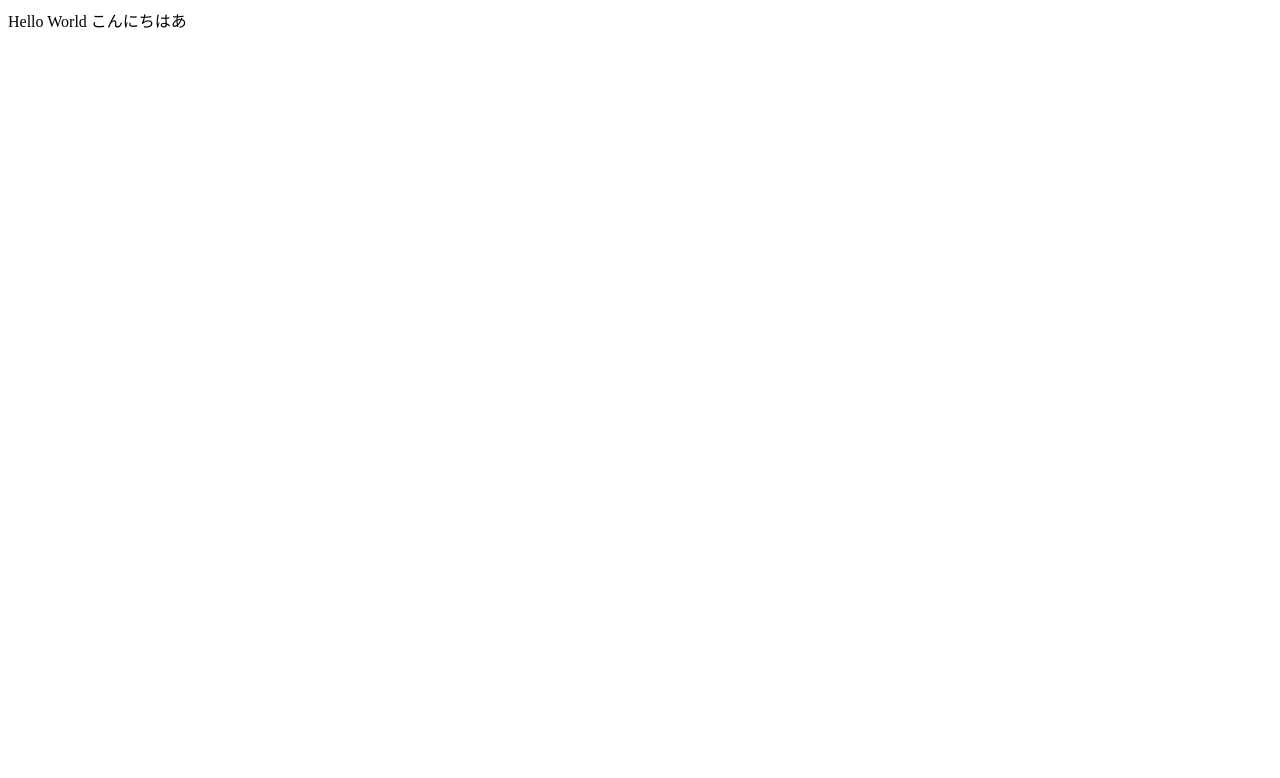
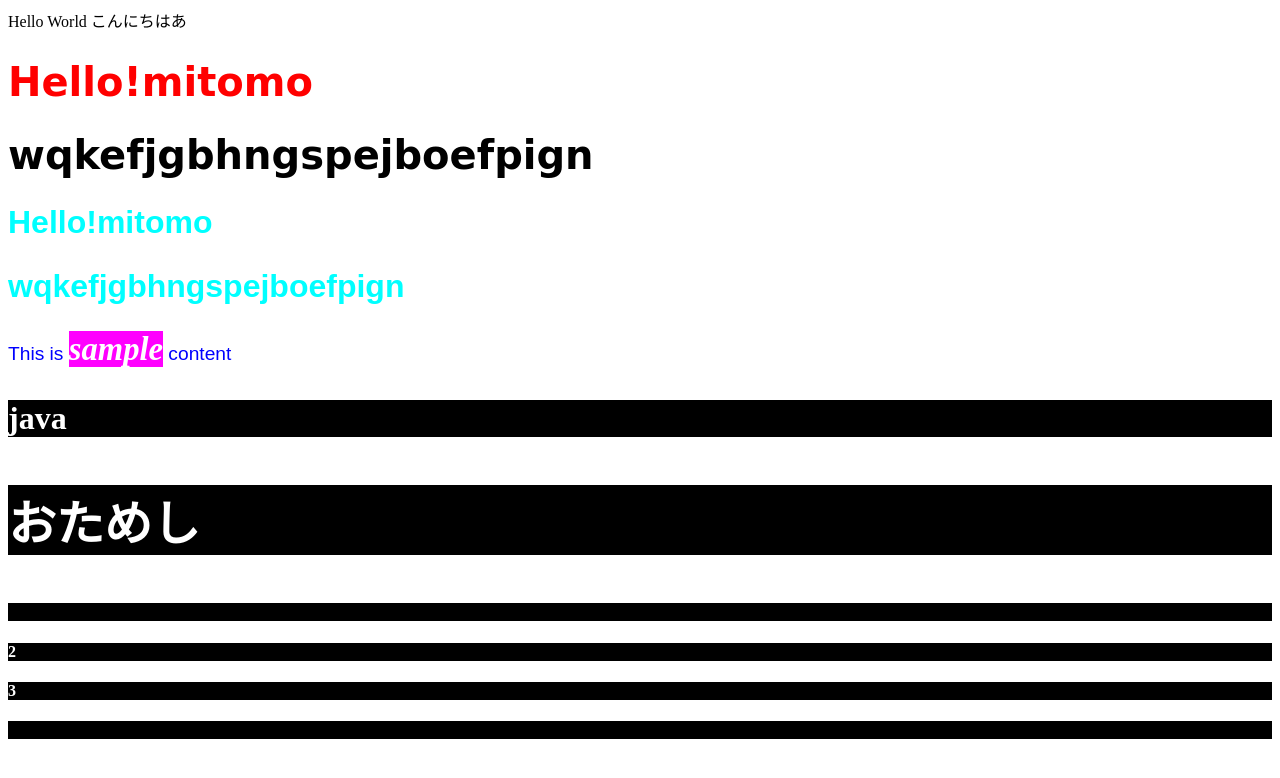
Before and after one commit to F22BA089/negitama, a plain HTML site: page index.html in a window 1280 px wide. Drawn offline with Linux system fonts and the light colour scheme.

Commit message:
Update index.html

```diff
--- a/index.html
+++ b/index.html
@@ -1,2 +1,73 @@
 Hello World
 こんにちはあ
+
+<!DOCTYPE html>
+<html lang="ja">
+<head>
+    <meta charset="UTF-8">
+    <meta http-equiv="X-UA-Compatible" content="IE=edge">
+    <meta name="viewport" content="width=device-width, initial-scale=1.0">
+    <title>テキストにスタイル設定</title>
+    <style>
+        /*これはcssのコメントです*/
+        /*
+        複数行
+        書けちゃいます
+        */
+        h1 {
+            font-size : 2.5em;
+            font-family : cursive;
+            color : #ff0000;
+        }
+        h2{
+            font-size : 2.0em;
+            font-family:fantasy;
+            color : rgb(0, 255, 255);
+        }
+        p{
+            font-size : 1.2em;
+            font-family : sans-serif;
+            color : blue;
+        }
+        span{
+            font:bold italic 1.7em Serif;
+            background-color: magenta;
+            color : white ;
+        }
+        h3{
+            font-size : 200% ;
+            color : white !important ;
+            background-color: black;
+        }
+
+        #a{
+            color : black;
+        }
+        h4{
+            background-color: black;
+        }
+        .shiro{
+            color: white;]
+
+        }
+
+    </style>
+</head>
+<body>
+    <!-- これはコメントです。-->
+  <h1>Hello!mitomo</h1>
+  <h1 id="a">wqkefjgbhngspejboefpign</h1>
+  <h2>Hello!mitomo</h2>
+  <h2>wqkefjgbhngspejboefpign</h2>
+  <p>This is <span>sample</span> content</p>
+  <h3>java</h3>
+  <h3 style="color: #00ff00; font-size: 300%;" >おためし</h3>
+  <h4>1</h4>
+  <h4 class="shiro" >2</h4>
+  <h4 class="shiro" >3</h4>
+  <h4>4</h4>
+  <!--タグは直接かける、直接の優先度低
+!important で優先度は奪える-->
+
+</body>
+</html>
```
